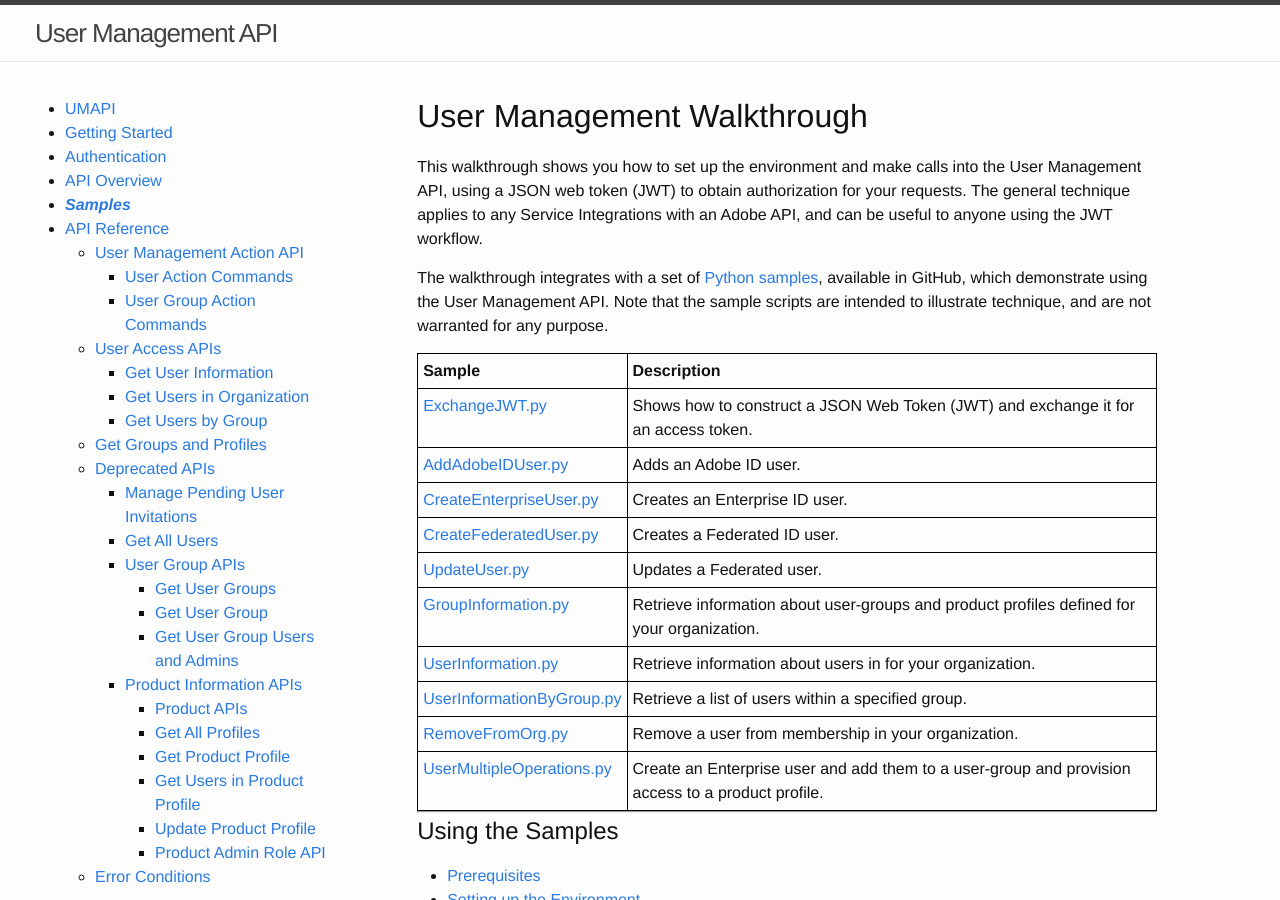
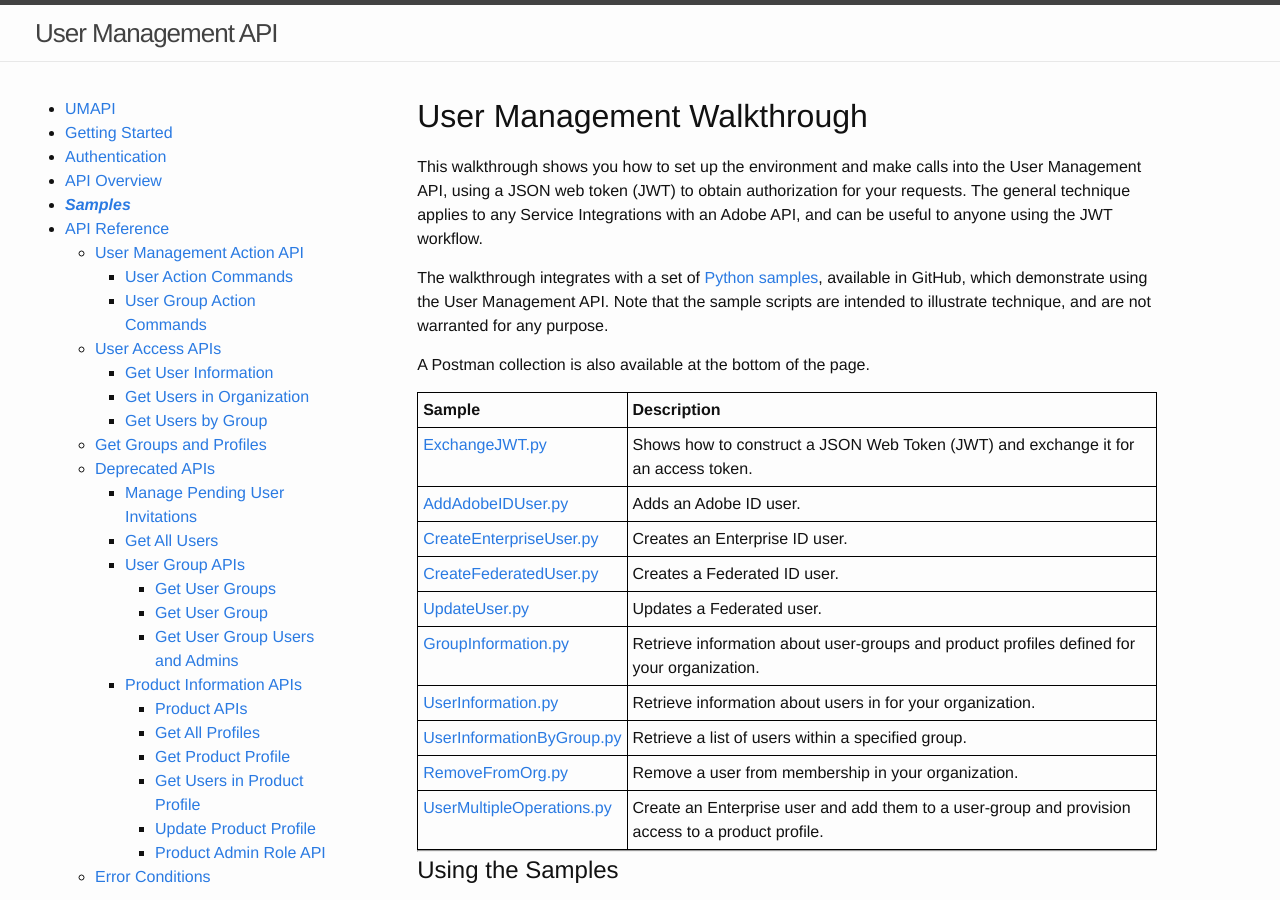
Before and after one commit to adobe-apiplatform/umapi-documentation, a Jekyll site: the page built from docs/en/samples/index.md, in a window 1280 px wide and 900 px high. Built offline with Jekyll 4.4.1, drawn with Linux system fonts in a browser that asks for light colours.

Commit message:
Update index.md

```diff
--- a/docs/en/samples/index.md
+++ b/docs/en/samples/index.md
@@ -12,6 +12,8 @@
 This walkthrough shows you how to set up the environment and make calls into the User Management API, using a JSON web token (JWT) to obtain authorization for your requests. The general technique applies to any Service Integrations with an Adobe API, and can be useful to anyone using the JWT workflow.
 
 The walkthrough integrates with a set of [Python samples]({{ site.github_url }}/tree/master/samples), available in GitHub, which demonstrate using the User Management API. Note that the sample scripts are intended to illustrate technique, and are not warranted for any purpose.
+
+A Postman collection is also available at the bottom of the page.
 
 | Sample | Description |
 | :--- | :--------- |
```
